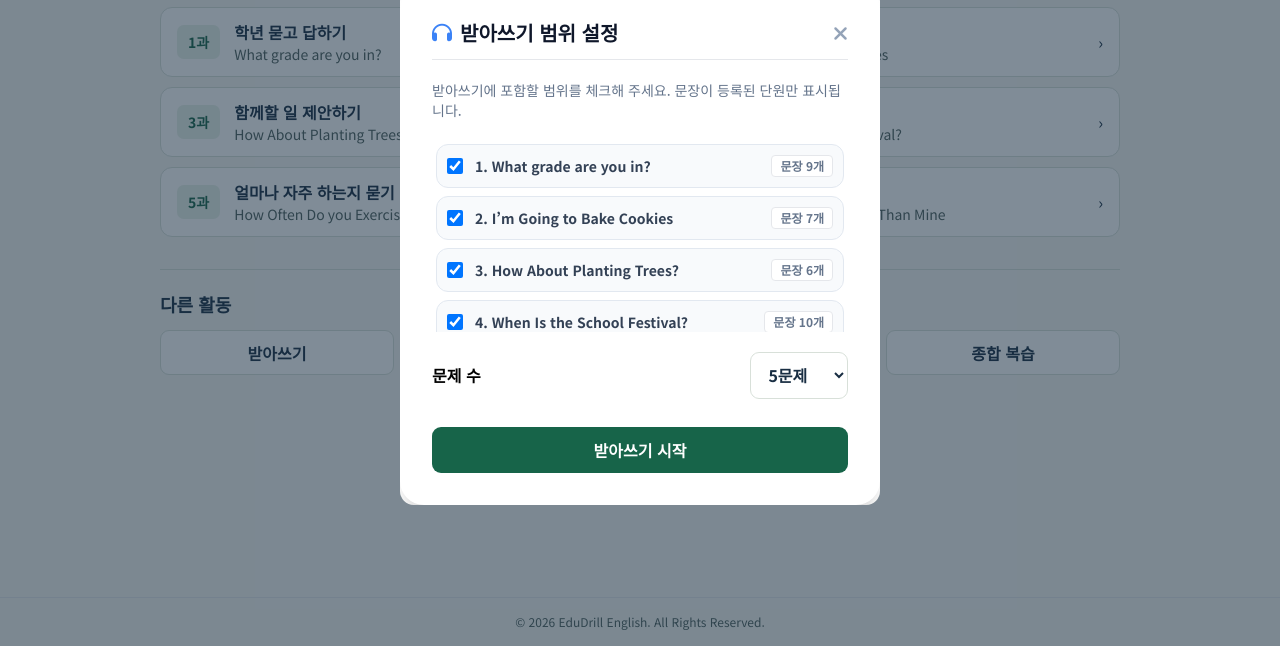
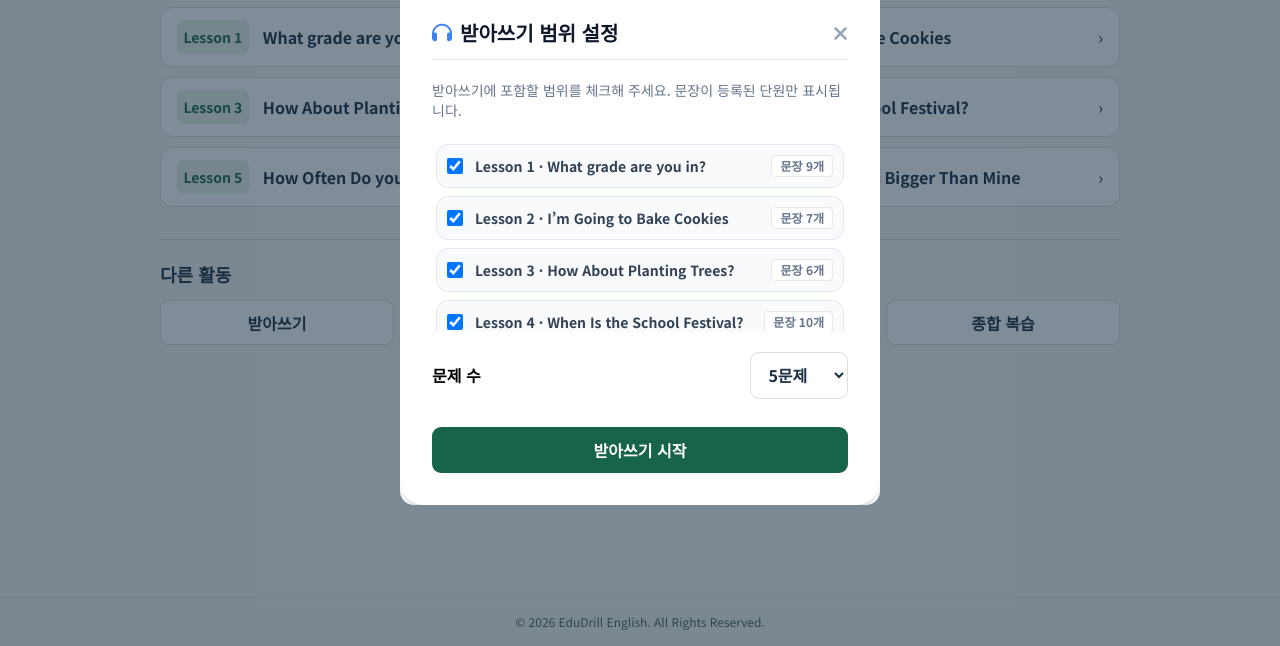
Before and after one commit to CH-Kook/Edudrill, a plain HTML site: page index.html in a window 1280 px wide. Both pictures are taken after a click on the button "받아쓰기". Shown: the part 154-800 px from the top of the page. Drawn offline with nearby package versions, Linux system fonts and the light colour scheme.

Commit message:
Use English labels for lesson titles

```diff
--- a/index.html
+++ b/index.html
@@ -40,7 +40,7 @@
         .study-number {
             flex: none; min-width: 2.7rem; text-align: center; padding: .4rem;
             background: #e8f2e9; color: var(--accent); border-radius: 7px;
-            font-size: .875rem; font-weight: 700;
+            font-size: .875rem; font-weight: 700; white-space: nowrap;
         }
         .study-panel { padding: clamp(1rem, 4vw, 2rem); background: #fff; border: 1px solid var(--line); border-radius: 16px; }
         .study-primary { background: var(--accent); color: #fff; border-radius: 9px; padding: .7rem 1rem; min-height: 44px; font-weight: 700; }
@@ -302,7 +302,6 @@
                 <i class="fa-solid fa-arrow-left" aria-hidden="true"></i> 단원 목록
             </button>
             <h2 id="drill-menu-title" class="study-title" tabindex="-1"></h2>
-            <p id="drill-menu-english" class="study-muted mt-1" lang="en"></p>
             <div id="drill-activities" class="study-list mt-5"></div>
         </section>
 
@@ -563,10 +562,6 @@
           }
         ];
 
-        const UNIT_NAMES = [
-            '학년 묻고 답하기', '할 일 말하기', '함께할 일 제안하기',
-            '행사 날짜 묻고 답하기', '얼마나 자주 하는지 묻기', '크기 비교하기'
-        ];
         const DRILL_NAMES = [
             '', '단어 듣고 보기', '단어 쓰기', '빈칸 채우기', '문장 순서 맞추기', '문장 쓰기'
         ];
@@ -687,8 +682,13 @@
 
         function unitInfo(unit) {
             const index = defaultLessons.findIndex(lesson => lesson.id === unit.id);
-            if (index < 0) return { number: '', title: unit.title, english: '' };
-            return { number: `${index + 1}과`, title: UNIT_NAMES[index], english: unit.title.replace(/^\d+\.\s*/, '') };
+            if (index < 0) return { number: '', title: unit.title };
+            return { number: `Lesson ${index + 1}`, title: unit.title.replace(/^\d+\.\s*/, '') };
+        }
+
+        function unitLabel(unit) {
+            const { number, title } = unitInfo(unit);
+            return number ? `${number} · ${title}` : title;
         }
 
         function makeStudyRow(marker, title, detail, onClick, { english = false, disabled = false } = {}) {
@@ -700,11 +700,15 @@
             row.innerHTML = '<span class="study-number"></span><span><strong class="block"></strong><small class="block text-sm study-muted"></small></span><span aria-hidden="true">›</span>';
             row.firstChild.textContent = marker;
             row.firstChild.hidden = !marker;
-            row.querySelector('strong').textContent = title;
+            const heading = row.querySelector('strong');
+            heading.textContent = title;
             const secondary = row.querySelector('small');
             secondary.textContent = detail;
             secondary.hidden = !detail;
-            if (english) secondary.lang = 'en';
+            if (english) {
+                row.firstChild.lang = 'en';
+                heading.lang = 'en';
+            }
             row.lastChild.hidden = disabled;
             return row;
         }
@@ -715,10 +719,10 @@
             if (state.units.length === 0) container.textContent = '등록된 단원이 없습니다.';
             state.units.forEach(unit => {
                 const info = unitInfo(unit);
-                container.appendChild(makeStudyRow(info.number, info.title, info.english, () => {
+                container.appendChild(makeStudyRow(info.number, info.title, '', () => {
                     state.activeUnitId = unit.id;
                     navigate('drill-menu');
-                }, { english: Boolean(info.english) }));
+                }, { english: Boolean(info.number) }));
             });
         }
 
@@ -726,8 +730,10 @@
             const unit = state.units.find(u => u.id === state.activeUnitId);
             if (!unit) return;
             const info = unitInfo(unit);
-            document.getElementById('drill-menu-title').textContent = [info.number, info.title].filter(Boolean).join(' · ');
-            document.getElementById('drill-menu-english').textContent = info.english;
+            const heading = document.getElementById('drill-menu-title');
+            heading.textContent = unitLabel(unit);
+            if (info.number) heading.lang = 'en';
+            else heading.removeAttribute('lang');
             const activities = document.getElementById('drill-activities');
             activities.replaceChildren();
             for (let step = 1; step < DRILL_NAMES.length; step++) {
@@ -773,7 +779,7 @@
                 div.className = "flex items-center space-x-3 p-2.5 bg-slate-50 rounded-xl border border-slate-200 cursor-pointer hover:bg-slate-100 transition";
                 div.innerHTML = `
                     <input type="checkbox" value="${escapeMarkup(unit.id)}" class="quiz-unit-cb rounded text-amber-500 focus:ring-amber-400 w-4 h-4" checked>
-                    <div class="text-sm font-bold text-slate-700 truncate flex-grow">${escapeMarkup(unit.title)}</div>
+                    <div class="text-sm font-bold text-slate-700 truncate flex-grow">${escapeMarkup(unitLabel(unit))}</div>
                     <span class="text-xs bg-white border px-2 py-0.5 rounded text-slate-500 font-semibold shrink-0">문항 ${totalItems}개</span>`;
                 wrapper.appendChild(div);
             });
@@ -1207,7 +1213,7 @@
                 div.className = "flex items-center space-x-3 p-2.5 bg-slate-50 rounded-xl border border-slate-200 cursor-pointer hover:bg-slate-100 transition";
                 div.innerHTML = `
                     <input type="checkbox" value="${escapeMarkup(u.id)}" class="dict-unit-cb rounded text-blue-500 focus:ring-blue-400 w-4 h-4" checked>
-                    <div class="text-sm font-bold text-slate-700 truncate flex-grow">${escapeMarkup(u.title)}</div>
+                    <div class="text-sm font-bold text-slate-700 truncate flex-grow">${escapeMarkup(unitLabel(u))}</div>
                     <span class="text-xs bg-white border px-2 py-0.5 rounded text-slate-500 font-semibold shrink-0">문장 ${u.sentences.length}개</span>`;
                 wrapper.appendChild(div);
             });
@@ -1643,7 +1649,7 @@
             const count = state.playList.length;
             const skipped = state.skipped.length;
             const retry = document.getElementById('result-retry');
-            document.getElementById('result-unit-name').textContent = `${unit?.title || ''} · ${DRILL_NAMES[state.activeDrillStep]}`;
+            document.getElementById('result-unit-name').textContent = [unit ? unitLabel(unit) : '', DRILL_NAMES[state.activeDrillStep]].filter(Boolean).join(' · ');
             document.getElementById('result-score').textContent = state.activeDrillStep === 1
                 ? `단어 ${count}개를 살펴봤어요.` : `${count}문제 중 ${state.score}문제 정답`;
             document.getElementById('result-skipped').textContent = skipped ? `건너뛴 문제 ${skipped}개` : '';
```
